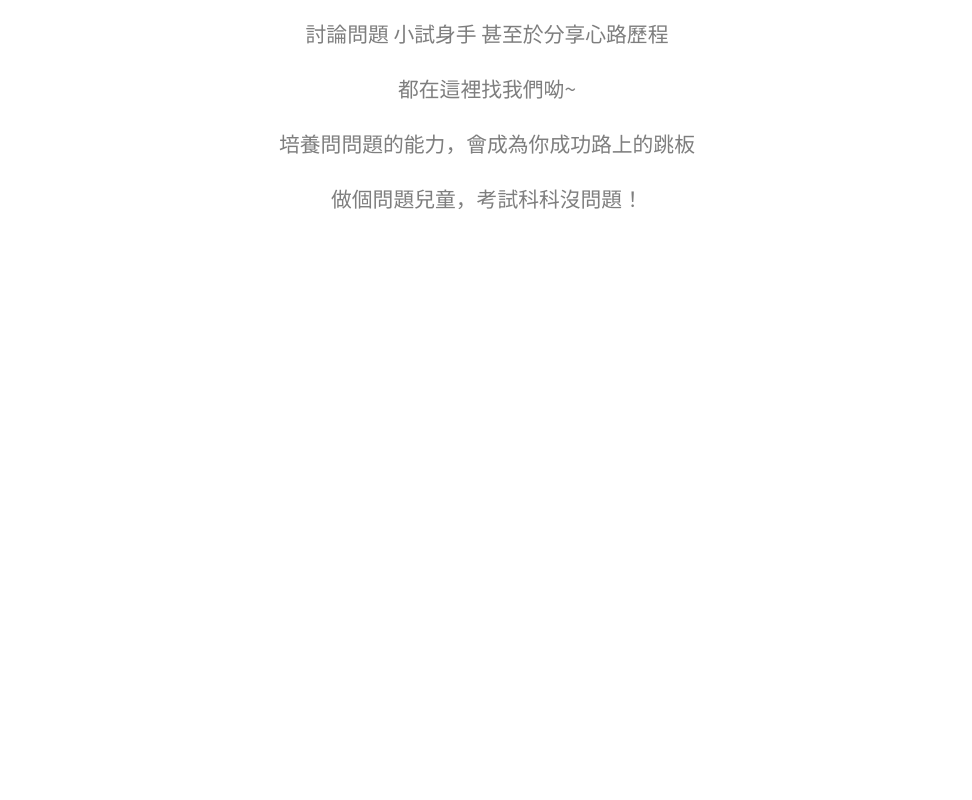
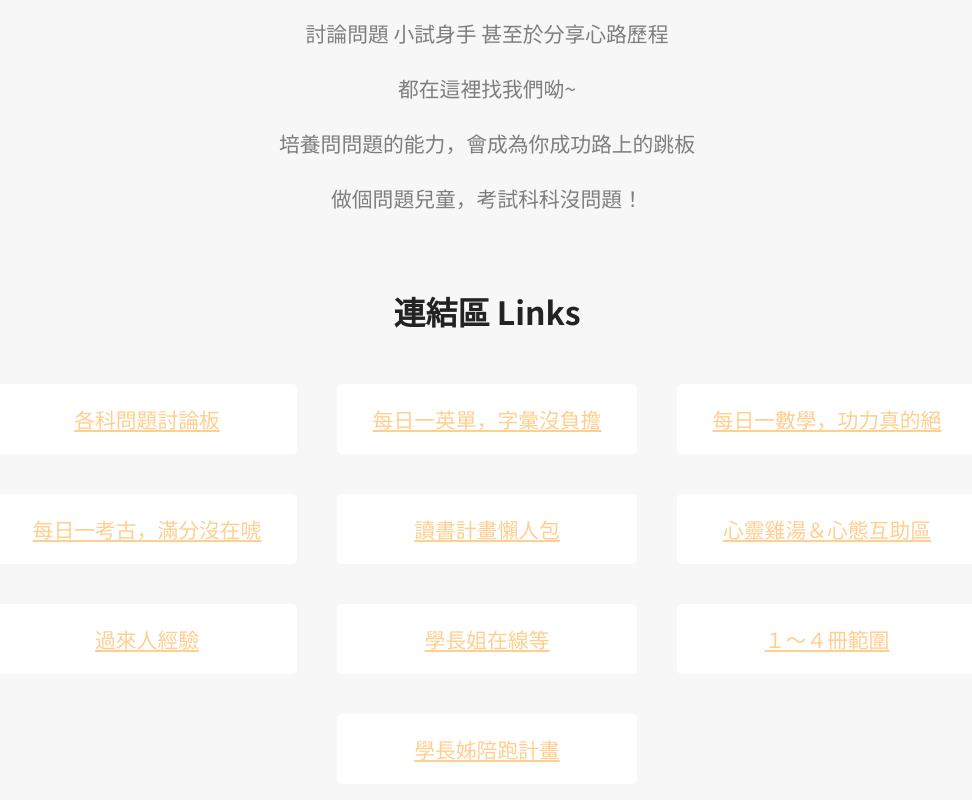
Before and after one commit to mingdaoplatform/official-page, a Vue app: page / in a window 1280 px wide. Shown: the part 526-1326 px from the top of the page, without its empty margins (153-1125 px from the left). Before the commit the page ends 814 px from the top, so only its background shows below. Built offline with nearby package versions, Linux system fonts and the light colour scheme.

Commit message:
feat: links block

```diff
--- /dev/null
+++ b/src/components/links.vue
@@ -0,0 +1,54 @@
+<script lang="ts" setup>
+import { reactive } from "vue";
+import { linkGroup } from "../data/link";
+import type { Link } from "../data/link";
+const links = reactive<Array<Link>>(linkGroup);
+</script>
+
+<template>
+  <div class="linkBlock">
+    <h2>連結區 Links</h2>
+    <div class="links">
+      <div class="linkBlock" v-for="i in links">
+        <div class="link">
+          <a :href="i.href">{{ i.title }}</a>
+        </div>
+      </div>
+    </div>
+  </div>
+</template>
+
+<style lang="scss" scoped>
+.linkBlock {
+  h2 {
+    text-align: center;
+    font-size: 2rem;
+    color: #232323;
+  }
+  .links {
+    align-items: center;
+    justify-content: center;
+    display: flex;
+    flex-direction: row;
+    flex-wrap: wrap;
+    padding: 30px 10px;
+    .linkBlock {
+      margin: 20px;
+      .link {
+        width: 300px;
+        max-width: 4000px;
+        display: flex;
+        align-items: center;
+        justify-content: center;
+        background-color: #fff;
+        border-radius: 5px;
+        padding: 20px 30px;
+        a {
+          font-size: 1.3rem;
+          color: #ffcf90;
+        }
+      }
+    }
+  }
+}
+</style>
--- /dev/null
+++ b/src/data/link.ts
@@ -0,0 +1,46 @@
+export interface Link {
+  href: string;
+  title: string;
+}
+export const linkGroup: Link[] = [
+  {
+    href: "https://hackmd.io/@beaproblemchild/r1OEAZ4K5",
+    title: "各科問題討論板",
+  },
+  {
+    href: "https://hackmd.io/@beaproblemchild/H1o7kM4t9",
+    title: "每日一英單，字彙沒負擔",
+  },
+  {
+    href: "https://hackmd.io/@beaproblemchild/rk7a-zVKc",
+    title: "每日一數學，功力真的絕",
+  },
+  {
+    href: "https://hackmd.io/@beaproblemchild/H1qabZBFq",
+    title: "每日一考古，滿分沒在唬",
+  },
+  {
+    href: "https://hackmd.io/@beaproblemchild/rJZLJbSYq",
+    title: "讀書計畫懶人包",
+  },
+  {
+    href: "https://hackmd.io/@beaproblemchild/HJBF5erK5",
+    title: "心靈雞湯＆心態互助區",
+  },
+  {
+    href: "https://hackmd.io/@beaproblemchild/Hye_qWItc",
+    title: "過來人經驗",
+  },
+  {
+    href: "https://hackmd.io/@beaproblemchild/HJklLfBKc",
+    title: "學長姐在線等",
+  },
+  {
+    href: "https://hackmd.io/@beaproblemchild/HJALM6rK9",
+    title: "１～４冊範圍",
+  },
+  {
+    href: "https://hackmd.io/@BBPong/BJxWblqF9",
+    title: "學長姊陪跑計畫",
+  },
+];
--- a/src/scss/global.scss
+++ b/src/scss/global.scss
@@ -9,6 +9,7 @@
 
 body {
   overflow-x: hidden;
+  background-color: #f7f7f7;
 }
 // Variables
 $Black: #353535;
--- a/src/views/home.vue
+++ b/src/views/home.vue
@@ -2,6 +2,7 @@
 import bannerVue from "../components/banner.vue";
 import welcomeVue from "../components/welcome.vue";
 import goalVue from "../components/goal.vue";
+import linksVue from "../components/links.vue";
 </script>
 
 <template>
@@ -9,6 +10,7 @@ import goalVue from "../components/goal.vue";
     <banner-vue></banner-vue>
     <welcome-vue></welcome-vue>
     <goal-vue></goal-vue>
+    <links-vue></links-vue>
   </div>
 </template>
 
```
